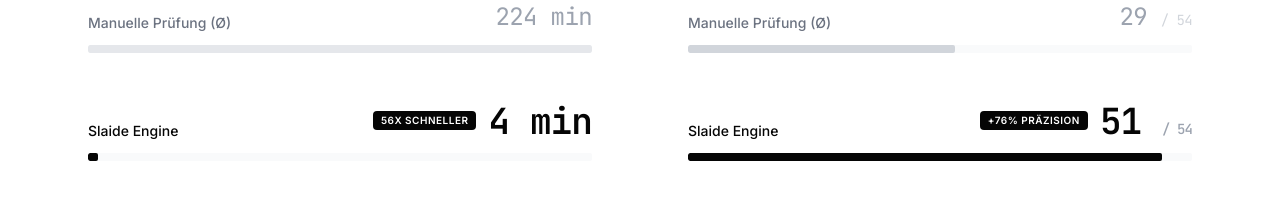
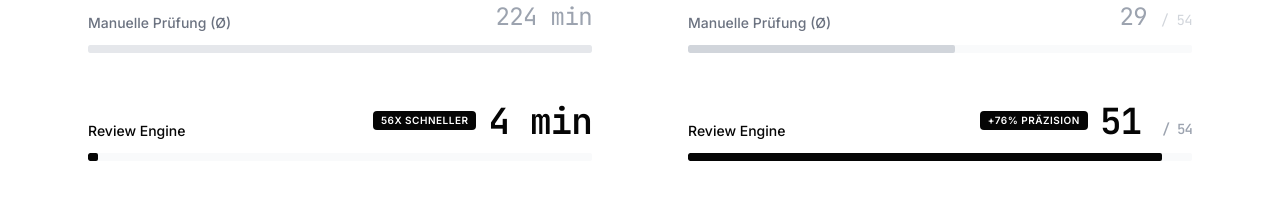
Before and after one commit to Lugier/Slaide-Website, a Next.js app: page / in a window 1280 px wide. Shown: the part 4240-4451 px from the top of the page. Built offline with nearby package versions, Linux system fonts and the light colour scheme.

Commit message:
fix(content): rename Slaide Engine to Review Engine for consistency

```diff
--- a/components/sections/quality-comparison-section.tsx
+++ b/components/sections/quality-comparison-section.tsx
@@ -96,7 +96,7 @@
                     {/* Item 2: Slaide */}
                     <div>
                         <div className="flex justify-between items-end mb-3">
-                            <span className="text-sm font-medium text-black">Slaide Engine</span>
+                            <span className="text-sm font-medium text-black">Review Engine</span>
                             <div className="flex items-center gap-3">
                                 <span className="px-2 py-0.5 bg-black text-white text-[10px] font-bold uppercase tracking-wider rounded">56x Schneller</span>
                                 <span className="text-4xl font-mono font-bold text-black tracking-tight">{aiTime} min</span>
@@ -131,7 +131,7 @@
                     {/* Item 2: Slaide */}
                     <div>
                         <div className="flex justify-between items-end mb-3">
-                            <span className="text-sm font-medium text-black">Slaide Engine</span>
+                            <span className="text-sm font-medium text-black">Review Engine</span>
                             <div className="flex items-center gap-3">
                                 <span className="px-2 py-0.5 bg-black text-white text-[10px] font-bold uppercase tracking-wider rounded">+76% Präzision</span>
                                 <span className="text-4xl font-mono font-bold text-black tracking-tight">{aiErrors} <span className="text-sm text-gray-400 font-medium">/ 54</span></span>
```
